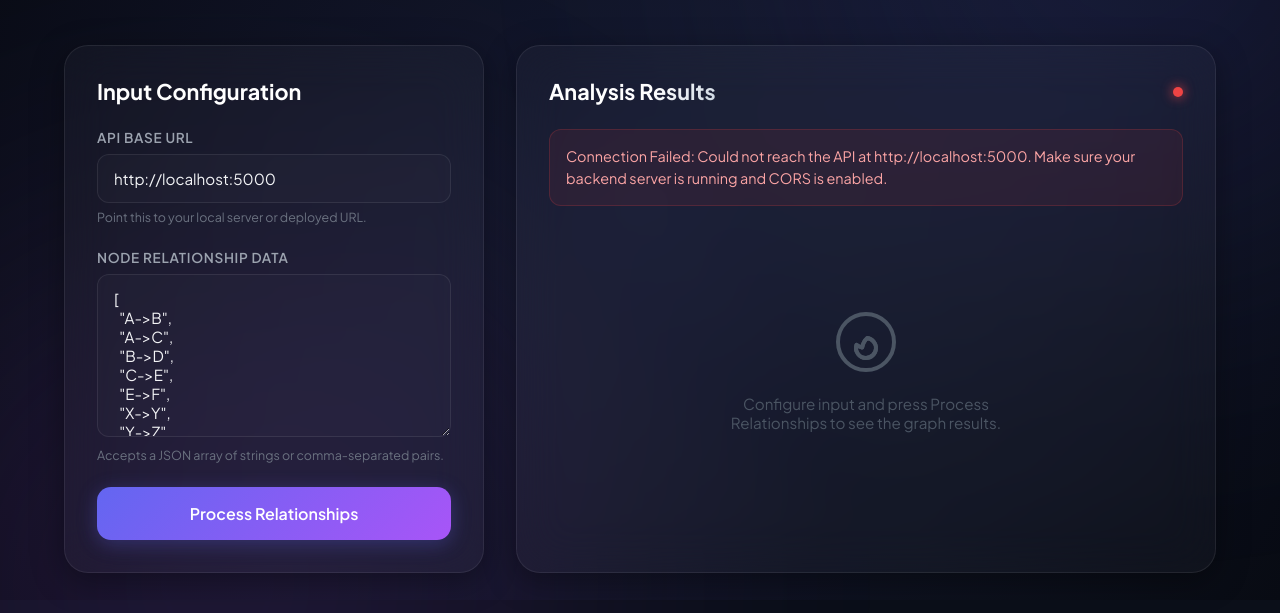
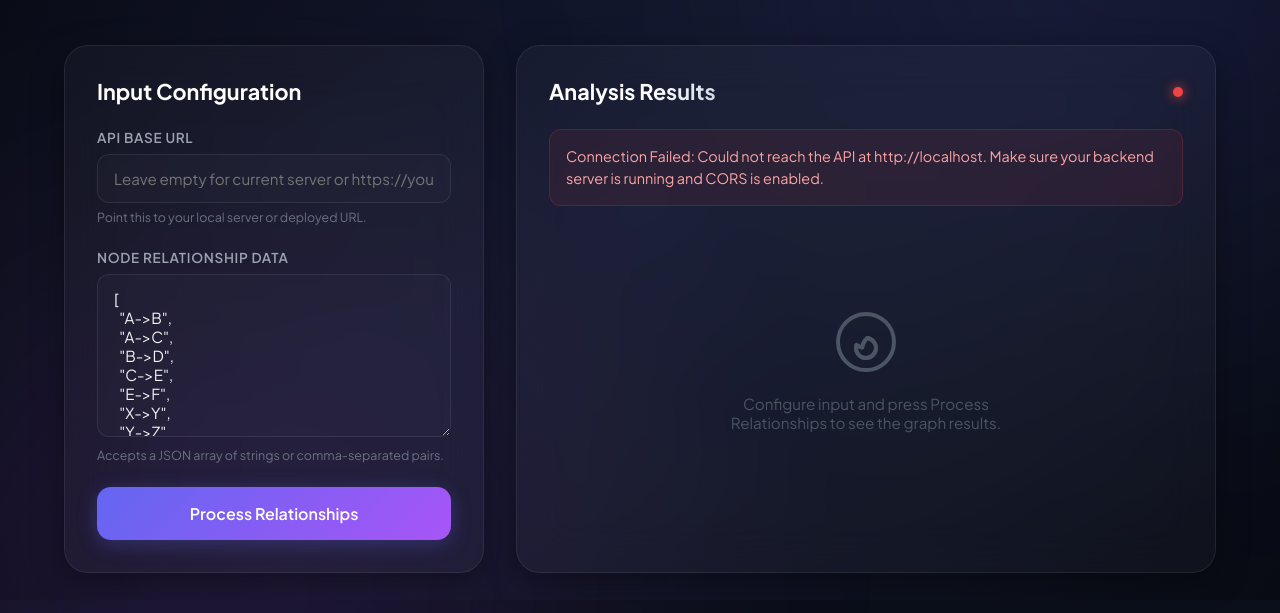
Before and after one commit to Akhilesh2612/Bjaja-test, a plain HTML site: page frontend/index.html in a window 1280 px wide. Both pictures are taken after a click on the button "Process Relationships". Shown: the part 200-813 px from the top of the page. Drawn offline with Linux system fonts and the light colour scheme; no server answers.

Commit message:
Setup for Render deployment: serve frontend from backend

```diff
--- a/frontend/app.js
+++ b/frontend/app.js
@@ -47,7 +47,11 @@ document.getElementById("submitBtn").addEventListener("click", async () => {
   const resultsContent = document.getElementById("resultsContent");
   const placeholderContent = document.getElementById("placeholderContent");
   const statusDot = document.getElementById("statusIndicator");
-  const baseApiUrl = document.getElementById("apiUrl").value.trim().replace(/\/+$/, "");
+  let baseApiUrl = document.getElementById("apiUrl").value.trim().replace(/\/+$/, "");
+  // If empty, use current server origin
+  if (!baseApiUrl) {
+    baseApiUrl = window.location.origin;
+  }
 
   let rawInput = document.getElementById("nodeInput").value.trim();
   let parsedData = [];
--- a/frontend/index.html
+++ b/frontend/index.html
@@ -27,7 +27,7 @@
 
         <div class="form-group">
           <label for="apiUrl">API Base URL</label>
-          <input type="url" id="apiUrl" value="http://localhost:5000" placeholder="https://yourname-bfhl.herokuapp.com">
+          <input type="url" id="apiUrl" value="" placeholder="Leave empty for current server or https://yourname-render.onrender.com">
           <small class="helper-text">Point this to your local server or deployed URL.</small>
         </div>
 
```
Also changed, not shown: backend/index.js (+9 -0 lines).
